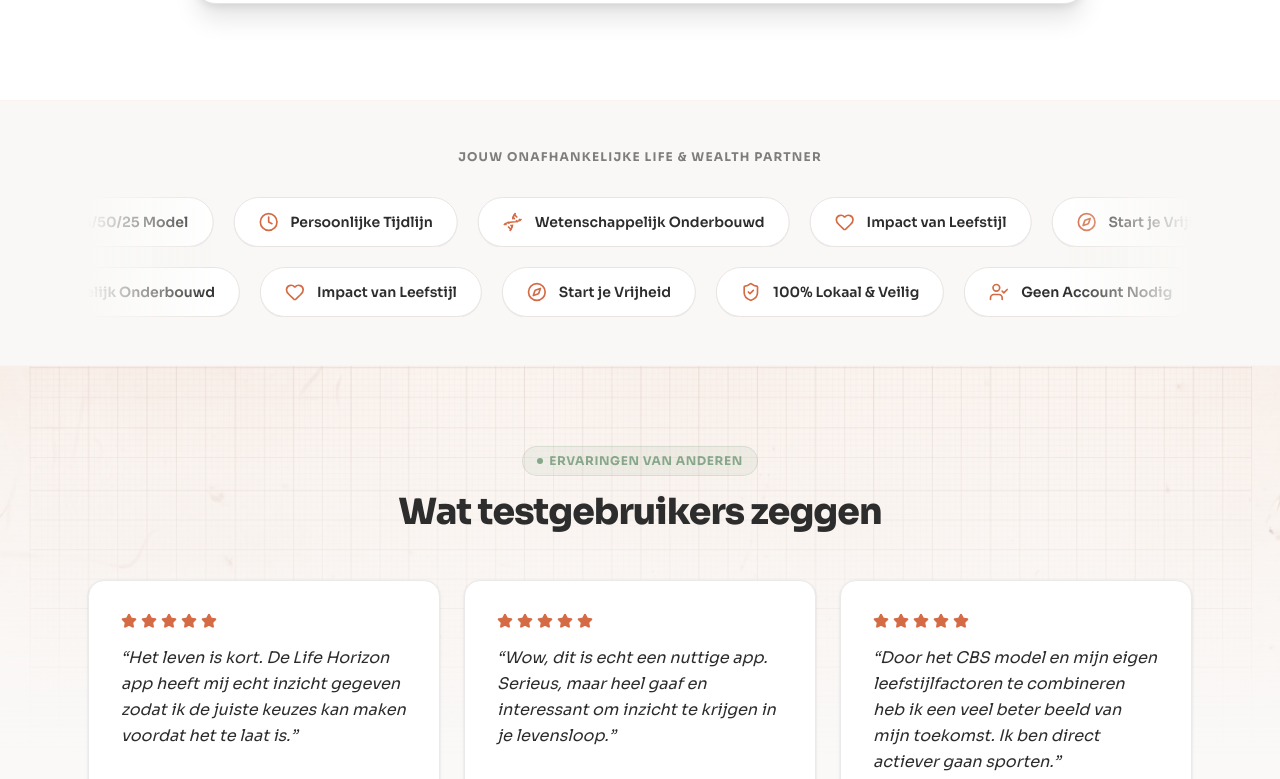
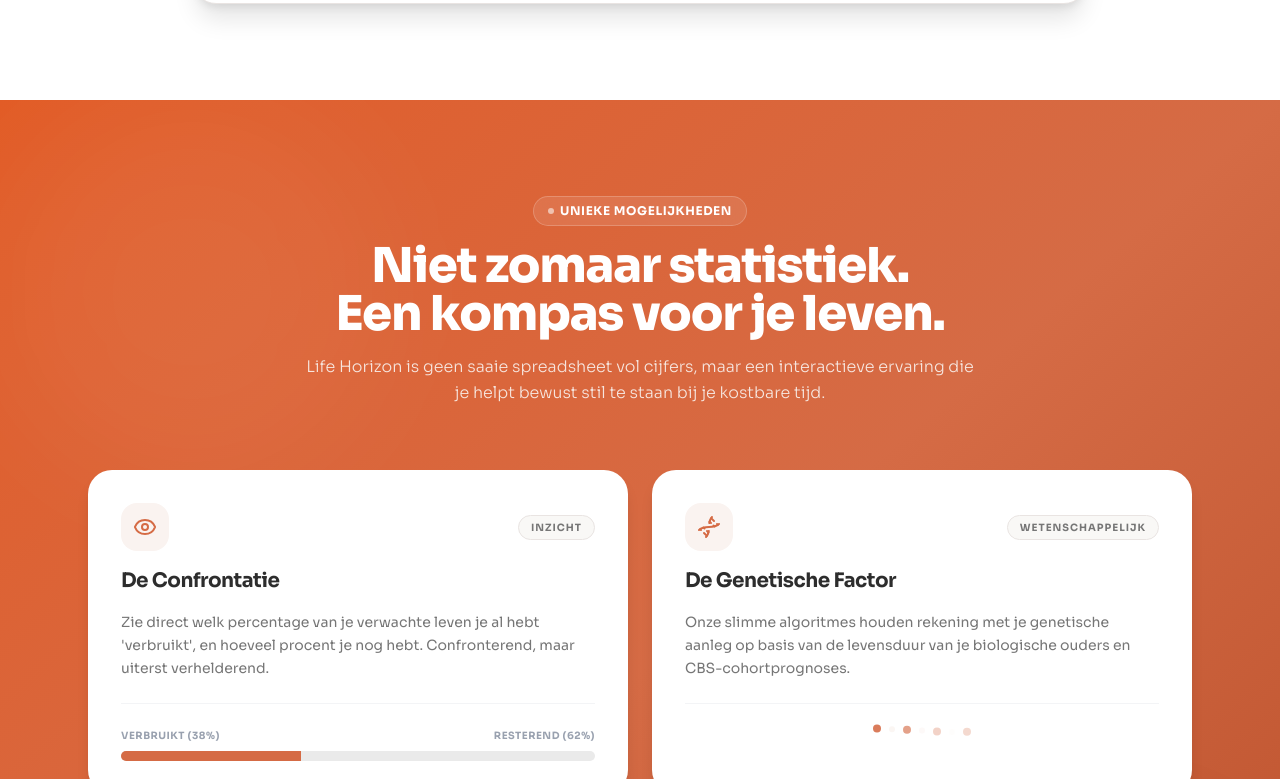
Before and after one commit to bjtromp-GH/Life-Horizon-Website, a React (Vite) app: page / in a window 1280 px wide. Shown: the part 1841-2620 px from the top of the page. Built offline with nearby package versions, Linux system fonts and the light colour scheme.

Commit message:
Remove duplicate TrustBadges and Reviews components

```diff
--- a/src/App.tsx
+++ b/src/App.tsx
@@ -150,11 +150,7 @@
           <StatsCalculator />
         </section>
 
-        {/* 2b. Trust badges marquee row */}
-        <TrustBadges />
 
-        {/* 2c. Social Proof / Reviews */}
-        <Reviews />
 
         {/* 3. Features Bento Grid */}
         <div id="features-section" className="relative mt-8 sm:mt-0">
```
